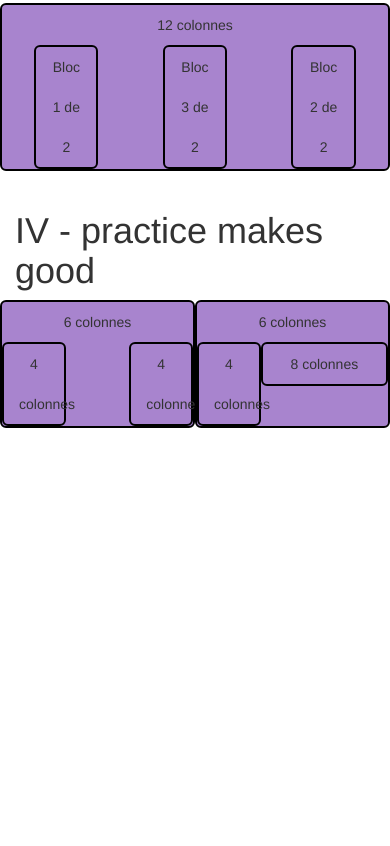
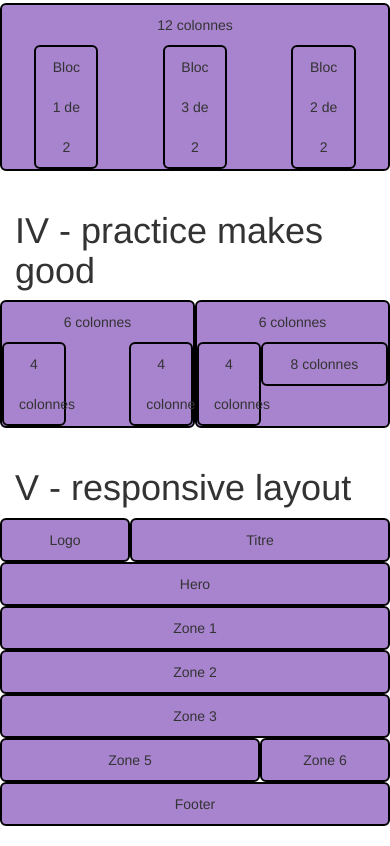
Before and after one commit to ResDev27/exercises-bootstrap, a plain HTML site: page index.html in a window 390 px wide. Shown: the part 679-1525 px from the top of the page. Before the commit the page ends 1127 px from the top, so only its background shows below. Drawn offline with nearby package versions, Linux system fonts and the light colour scheme.

Commit message:
V responsive layout

```diff
--- a/index.html
+++ b/index.html
@@ -87,6 +87,30 @@
         </div>
     </div>
 
+    <div class="container">
+        <h1>V - responsive layout</h1>
+        <div class="row">
+            <div class="col-xs-4 col-md-3">Logo</div>
+            <div class="col-xs-8 col-md-9">Titre</div>
+        </div>
+        <div class="row">
+            <div class="col-xs-12">Hero</div>
+        </div>
+        <div class="row">
+            <div class="col-xs-12 col-md-4">Zone 1</div>
+            <div class="col-xs-12 col-md-4">Zone 2</div>
+            <div class="col-xs-12 col-md-4">Zone 3</div>
+        </div>
+        <div class="row">
+            <div class="col-xs-8 col-md-6">Zone 5</div>
+            <div class="col-xs-4 col-md-6">Zone 6</div>
+        </div>
+        <div class="row">
+            <div class="col-xs-12">Footer</div>
+        </div>
+
+    </div>
+
 
     <!-- Latest compiled and minified JavaScript -->
     <script src="https://stackpath.bootstrapcdn.com/bootstrap/3.4.1/js/bootstrap.min.js" integrity="sha384-aJ21OjlMXNL5UyIl/XNwTMqvzeRMZH2w8c5cRVpzpU8Y5bApTppSuUkhZXN0VxHd" crossorigin="anonymous"></script>
--- a/style.css
+++ b/style.css
@@ -1,7 +1,8 @@
 body {
     padding-top: 10px;
     }
-    [class*="col-"], footer {
+
+    [class*="col-"] {
     background-color: rgb(168, 132, 206);
     border: 2px solid black;
     border-radius: 6px;
```
